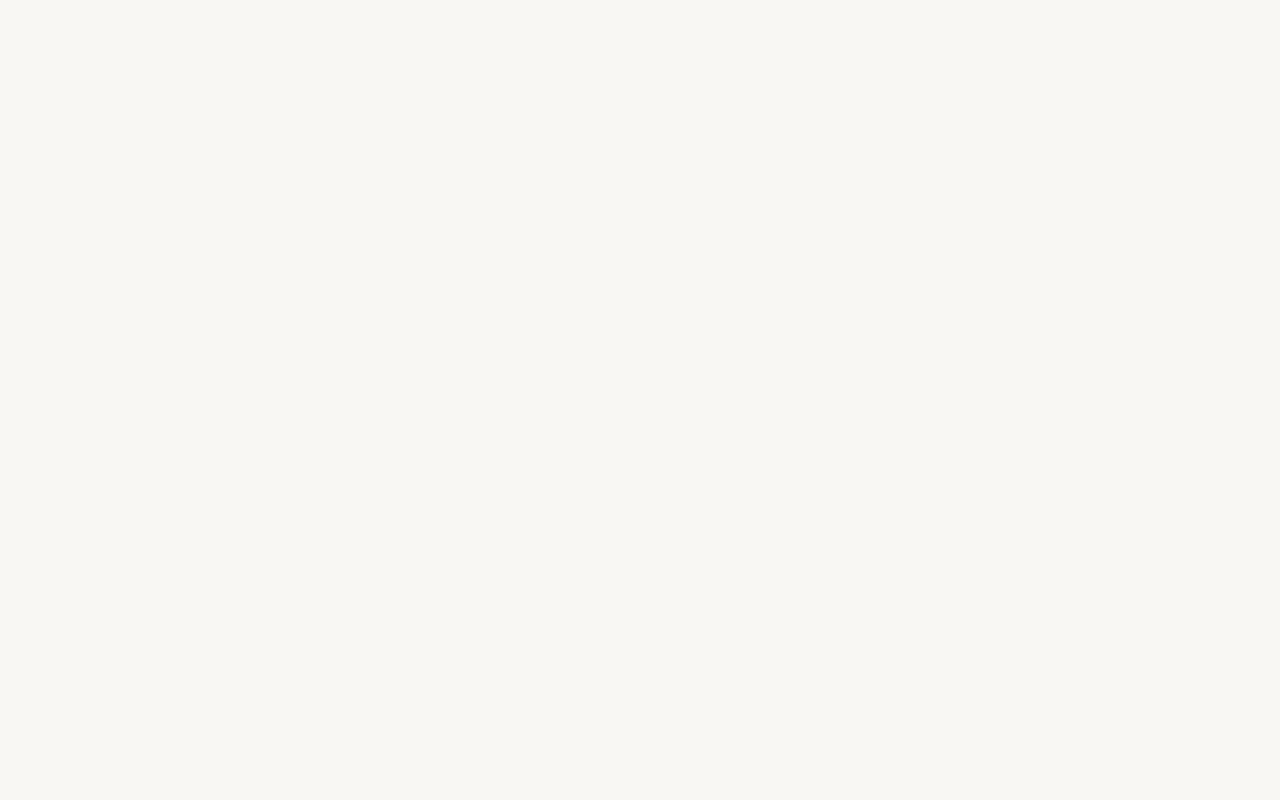
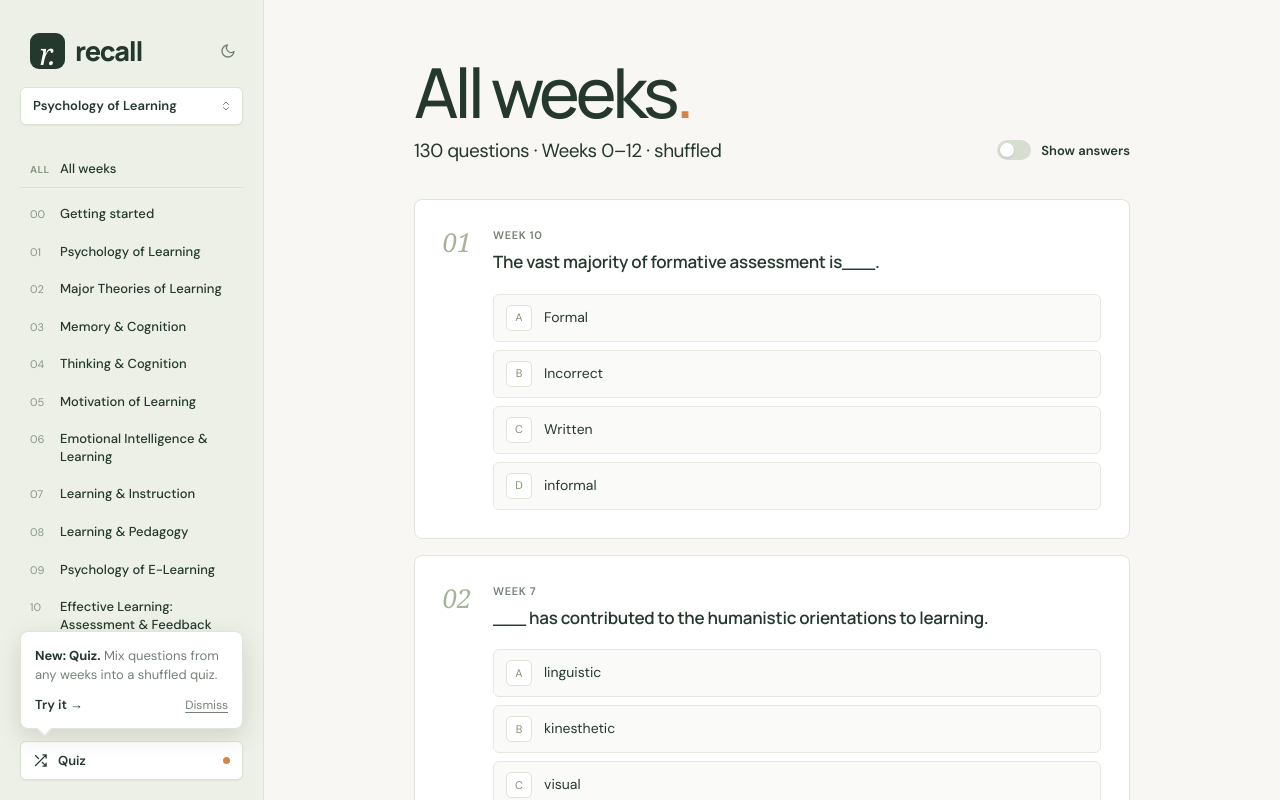
Before and after one commit to cs7-shrey/nptel-assignments, a Next.js app: page /psychology-of-learning/all in a window 1280 px wide. Before the commit this address had no page. Shown: the top 800 px of the page. Built offline with nearby package versions, Linux system fonts and the light colour scheme.

Commit message:
feat: adding all

```diff
--- /dev/null
+++ b/app/[course]/all/page.tsx
@@ -0,0 +1,17 @@
+import type { Metadata } from 'next';
+import { notFound } from 'next/navigation';
+import AllView from '@/components/all-view';
+import { courses, findCourse } from '@/lib/courses';
+
+export const dynamicParams = false;
+export const generateStaticParams = () => courses.map(c => ({ course: c.slug }));
+
+export async function generateMetadata({ params }: PageProps<'/[course]/all'>): Promise<Metadata> {
+  const course = findCourse((await params).course);
+  if (!course) notFound();
+  return { title: `All weeks · ${course.course}` };
+}
+
+export default function AllPage() {
+  return <AllView />;
+}
--- a/app/globals.css
+++ b/app/globals.css
@@ -394,6 +394,19 @@ a {
   font-size: 13px;
   font-weight: 500;
   line-height: 1.35;
+}
+/* All weeks sits above the week list, divided from it, and keeps the labels below aligned. */
+.all-button {
+  padding-bottom: 10px;
+  margin-bottom: 8px;
+  border-bottom: 1px solid var(--side-line);
+  border-radius: 6px 6px 0 0;
+}
+.all-button .week-number {
+  width: 16px;
+  font-size: 10px;
+  font-weight: 700;
+  letter-spacing: 0.04em;
 }
 .theme-toggle {
   position: absolute;
@@ -794,6 +807,17 @@ a {
     font-weight: 600;
     color: var(--ink);
   }
+  /* The week list is a horizontal chip row here, so All weeks is just another chip. */
+  .all-button {
+    padding: 8px 11px;
+    margin: 0;
+    border-bottom: 0;
+    border-radius: 6px;
+  }
+  .all-button .week-number {
+    width: auto;
+    font-size: 13px;
+  }
   .study-shell main {
     margin-left: 0;
   }
--- /dev/null
+++ b/components/all-view.tsx
@@ -0,0 +1,45 @@
+'use client';
+import { useMemo, useState } from 'react';
+import { randomSeed, seededRandom, seedFrom, shuffle } from '@/lib/shuffle';
+import { isChecked, isCorrect, resetAnswers, taggedQuestions } from '@/lib/study';
+import QuestionCard from './question-card';
+import { useDesk } from './study-desk';
+
+// The whole course on one page: every week's questions mixed together, with the same answers as the week views.
+export default function AllView() {
+  const { course, progress, setProgress, showAnswers, setShowAnswers } = useDesk();
+  const { choices, checked } = progress;
+  const questions = useMemo(() => taggedQuestions(course), [course]);
+  // Seed 0 is the stable order, so the first render matches on the server and in the browser; Shuffle draws a new seed.
+  const [seed, setSeed] = useState(0);
+  const mixed = useMemo(() => shuffle(questions, seededRandom(seed || seedFrom(course.courseId))), [questions, seed, course.courseId]);
+  const weeks = course.weeks.map(w => w.week);
+  const answered = mixed.filter(({ question: q }) => isChecked(q, choices[q.id], checked));
+  const correct = answered.filter(({ question: q }) => isCorrect(q, choices[q.id])).length;
+
+  function reshuffle() {
+    setSeed(randomSeed());
+    window.scrollTo({ top: 0, behavior: 'instant' });
+  }
+
+  return <>
+    <header className="intro">
+      <div>
+        <h1>All weeks<span className="period">.</span></h1>
+        <p className="topic">{questions.length} questions · Weeks {Math.min(...weeks)}–{Math.max(...weeks)} · shuffled</p>
+      </div>
+      <div className="controls">
+        {answered.length > 0 && <span className="score">{correct}/{answered.length} correct <button onClick={() => setProgress(p => resetAnswers(p, questions.map(({ question: q }) => q.id)))}>Reset all</button></span>}
+        <label className="answer-toggle"><input type="checkbox" role="switch" checked={showAnswers} onChange={e => setShowAnswers(e.target.checked)} /><span className="switch" aria-hidden="true" />Show answers</label>
+      </div>
+    </header>
+    <div id="questions" tabIndex={-1} className="questions">{mixed.map(({ question: q, week }, i) =>
+      <QuestionCard key={q.id} q={q} number={i + 1} source={`Week ${week}`} choice={choices[q.id]} checked={checked} showAnswers={showAnswers}
+        onChange={choice => setProgress(p => ({ ...p, choices: { ...p.choices, [q.id]: choice } }))}
+        onCheck={() => setProgress(p => ({ ...p, checked: { ...p.checked, [q.id]: true } }))} />)}</div>
+    <div className="pagination quiz-end">
+      <span className="score">{answered.length}/{questions.length} answered{answered.length > 0 && ` · ${correct} correct`}</span>
+      <button className="primary-button" onClick={reshuffle}>Shuffle</button>
+    </div>
+  </>;
+}
--- a/components/study-desk.tsx
+++ b/components/study-desk.tsx
@@ -2,7 +2,7 @@
 import Link from 'next/link';
 import { useSelectedLayoutSegment } from 'next/navigation';
 import { createContext, useContext, useEffect, useState } from 'react';
-import { findWeek, LAST_VISIT_COOKIE, quizPath, weekPath } from '@/lib/courses';
+import { allPath, allSlug, findWeek, LAST_VISIT_COOKIE, quizPath, weekPath } from '@/lib/courses';
 import type { Subject } from '@/lib/courses';
 import { progressKey, restoreProgress } from '@/lib/study';
 import type { Progress } from '@/lib/study';
@@ -35,7 +35,7 @@ export default function StudyDesk({ course, children }: { course: Subject; child
   const [loaded, setLoaded] = useState(false);
   const [quizIntro, setQuizIntro] = useState(false);
   const segment = useSelectedLayoutSegment();
-  const currentWeek = findWeek(course, segment)?.week, onQuiz = segment === 'quiz';
+  const currentWeek = findWeek(course, segment)?.week, onQuiz = segment === 'quiz', onAll = segment === allSlug;
 
   useEffect(() => {
     try { setProgress(restoreProgress(course, localStorage.getItem(progressKey(course.courseId)))); } catch { /* Storage is optional. */ }
@@ -55,10 +55,10 @@ export default function StudyDesk({ course, children }: { course: Subject; child
     try { localStorage.setItem(QUIZ_INTRO_KEY, '1'); } catch { /* Storage is optional. */ }
   }
   useEffect(() => {
-    const path = onQuiz ? quizPath(course) : currentWeek !== undefined ? weekPath(course, currentWeek) : null;
+    const path = onQuiz ? quizPath(course) : onAll ? allPath(course) : currentWeek !== undefined ? weekPath(course, currentWeek) : null;
     if (path) document.cookie = `${LAST_VISIT_COOKIE}=${path}; path=/; max-age=31536000; samesite=lax`;
     document.querySelector('.week-button[aria-current]')?.scrollIntoView({ block: 'nearest', inline: 'center' });
-  }, [course, currentWeek, onQuiz]);
+  }, [course, currentWeek, onQuiz, onAll]);
 
   return <DeskContext value={{ course, progress, setProgress, showAnswers, setShowAnswers }}>
     <div className={`study-shell ${loaded ? '' : 'loading'}`}>
@@ -66,7 +66,10 @@ export default function StudyDesk({ course, children }: { course: Subject; child
       <aside className="sidebar">
         <div className="wordmark"><span className="mark" aria-hidden="true">r.</span> recall</div>
         <SubjectSwitcher course={course} />
-        <nav aria-label="Weeks">{course.weeks.map(w => <Link key={w.week} href={weekPath(course, w.week)} className="week-button" aria-current={w.week === currentWeek ? 'page' : undefined} aria-label={`Week ${w.week}: ${w.topic}`}><span className="week-number">{pad(w.week)}</span><span className="week-label">{w.topic}</span></Link>)}</nav>
+        <nav aria-label="Assignments">
+          <Link href={allPath(course)} className="week-button all-button" aria-current={onAll ? 'page' : undefined} aria-label={`All weeks: every question from ${course.weeks.length} weeks in one shuffled page`}><span className="week-number">ALL</span><span className="week-label">All weeks</span></Link>
+          {course.weeks.map(w => <Link key={w.week} href={weekPath(course, w.week)} className="week-button" aria-current={w.week === currentWeek ? 'page' : undefined} aria-label={`Week ${w.week}: ${w.topic}`}><span className="week-number">{pad(w.week)}</span><span className="week-label">{w.topic}</span></Link>)}
+        </nav>
         <div className="quiz-slot">
           {quizIntro && <div className="quiz-intro" role="status">
             <p><strong>New: Quiz.</strong> Mix questions from any weeks into a shuffled quiz.</p>
--- a/lib/courses.ts
+++ b/lib/courses.ts
@@ -13,8 +13,11 @@ export const findCourse = (slug: string) => courses.find(c => c.slug === slug);
 export const weekSlug = (week: number) => `week-${week}`;
 export const weekPath = (course: Subject, week: number) => `/${course.slug}/${weekSlug(week)}`;
 export const findWeek = (course: Subject, segment: string | null) => course.weeks.find(w => weekSlug(w.week) === segment);
+// Every week's questions on one page; the slug can't collide with "week-<n>".
+export const allSlug = 'all';
+export const allPath = (course: Subject) => `/${course.slug}/${allSlug}`;
 // Remembered as a cookie so "/" can redirect on the server, before anything renders.
 export const LAST_VISIT_COOKIE = 'recall-last';
 export const quizPath = (course: Subject) => `/${course.slug}/quiz`;
 export const isResumePath = (path: string | undefined) =>
-  courses.some(c => quizPath(c) === path || c.weeks.some(w => weekPath(c, w.week) === path));
+  courses.some(c => quizPath(c) === path || allPath(c) === path || c.weeks.some(w => weekPath(c, w.week) === path));
--- /dev/null
+++ b/lib/shuffle.ts
@@ -0,0 +1,33 @@
+// Fisher-Yates. Pass a seeded random when the order must match between the server and the browser.
+export function shuffle<T>(items: readonly T[], random: () => number = Math.random): T[] {
+  const list = [...items];
+  for (let i = list.length - 1; i > 0; i--) {
+    const j = Math.floor(random() * (i + 1));
+    [list[i], list[j]] = [list[j], list[i]];
+  }
+  return list;
+}
+
+// mulberry32: a small seeded generator, so one seed always produces one order.
+export function seededRandom(seed: number): () => number {
+  let state = seed >>> 0;
+  return () => {
+    state = (state + 0x6d2b79f5) >>> 0;
+    let t = Math.imul(state ^ (state >>> 15), 1 | state);
+    t = (t + Math.imul(t ^ (t >>> 7), 61 | t)) ^ t;
+    return ((t ^ (t >>> 14)) >>> 0) / 4294967296;
+  };
+}
+
+// A stable seed for any text, such as a course id, so each course mixes its own questions.
+export function seedFrom(text: string): number {
+  let hash = 2166136261;
+  for (let i = 0; i < text.length; i++) {
+    hash ^= text.charCodeAt(i);
+    hash = Math.imul(hash, 16777619);
+  }
+  return hash >>> 0;
+}
+
+// A fresh seed for a reshuffle; never 0, which is reserved for the stable order.
+export const randomSeed = () => Math.floor(Math.random() * 0xffffffff) || 1;
--- a/lib/study.ts
+++ b/lib/study.ts
@@ -53,9 +53,17 @@ export function restoreProgress(course: Course, raw: string | null): Progress {
   return empty;
 }
 export function resetWeekProgress(progress: Progress, week: Week): Progress {
-  const ids = new Set(week.questions.map(q => q.id));
+  return resetAnswers(progress, week.questions.map(q => q.id));
+}
+// Clears the given questions and leaves every other answer alone.
+export function resetAnswers(progress: Progress, questionIds: Iterable<string>): Progress {
+  const ids = new Set(questionIds);
   return {
     choices: Object.fromEntries(Object.entries(progress.choices).filter(([id]) => !ids.has(id))),
     checked: Object.fromEntries(Object.entries(progress.checked).filter(([id]) => !ids.has(id))),
   };
 }
+// Every question in the course, tagged with the week it came from.
+export function taggedQuestions(course: Course) {
+  return course.weeks.flatMap(w => w.questions.map(question => ({ question, week: w.week })));
+}
```
Also changed, not shown: lib/quiz.ts (+2 -5 lines), 2 other files (tests, documents, lock files or other folders).
